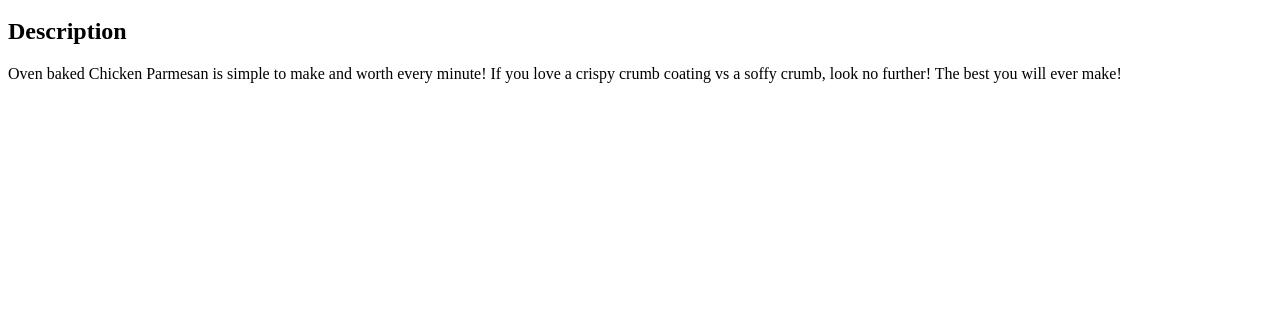
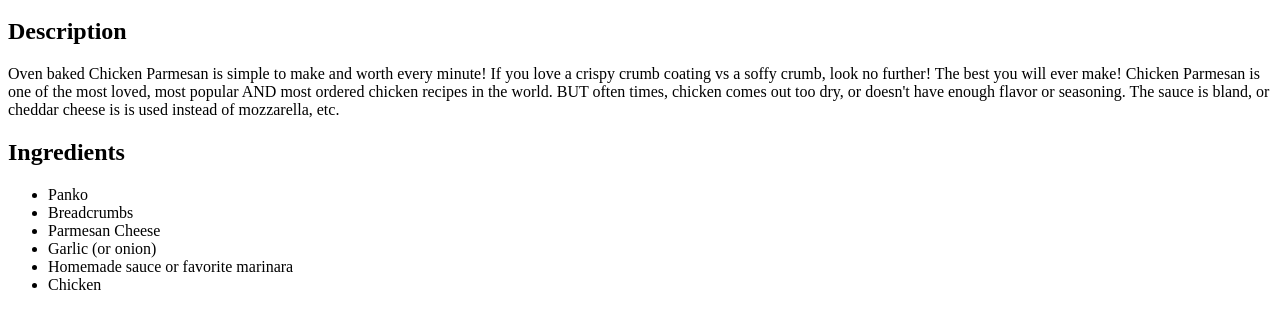
Before and after one commit to tylersortijas/odin-recipes, a plain HTML site: page recipes/chicken-parmesan.html in a window 1280 px wide. Shown: the part 340-668 px from the top of the page. Drawn offline with Linux system fonts and the light colour scheme.

Commit message:
Added Ingredients (Chicken Parmesan)
Added the ingredients list (unordered list) for the chicken parmesan recipe.
Also included for more info for the description of the recipe.

```diff
--- a/recipes/chicken-parmesan.html
+++ b/recipes/chicken-parmesan.html
@@ -1,18 +1,36 @@
 <!DOCTYPE html>
 <html lang="en">
+
 <head>
     <meta charset="UTF-8">
     <meta http-equiv="X-UA-Compatible" content="IE=edge">
     <meta name="viewport" content="width=device-width, initial-scale=1.0">
     <title>Crispy Chicken Parmesan (Parmgigiana)</title>
 </head>
+
 <body>
     <a href="../index.html">Home</a>
     <h1>Crispy Chicken Parmesan (Parmgigiana)</h1>
-    <img src="https://cafedelites.com/wp-content/uploads/2018/04/Chicken-Parmigiana-IMAGE-2-1365x2048.jpg" width="250" alt="Chicken Parmesan on a plate">
-    <h3><em>The best chicken parmesan with a deliciously crispy coating, smothered in a rich homemade tomato sauce and melted mozzarella cheese!</em></h3>
+    <img src="https://cafedelites.com/wp-content/uploads/2018/04/Chicken-Parmigiana-IMAGE-2-1365x2048.jpg" width="250"
+        alt="Chicken Parmesan on a plate">
+    <h3><em>The best chicken parmesan with a deliciously crispy coating, smothered in a rich homemade tomato sauce and
+            melted mozzarella cheese!</em></h3>
 
     <h2>Description</h2>
-    <p>Oven baked Chicken Parmesan is simple to make and worth every minute! If you love a crispy crumb coating vs a soffy crumb, look no further! The best you will ever make!</p>
+    <p>Oven baked Chicken Parmesan is simple to make and worth every minute! If you love a crispy crumb coating vs a
+        soffy crumb, look no further! The best you will ever make! Chicken Parmesan
+        is one of the most loved, most popular AND most ordered chicken recipes in the world. BUT often times, chicken
+        comes out too dry, or doesn't have enough flavor or seasoning. The sauce is bland, or cheddar cheese is
+        is used instead of mozzarella, etc.</p>
+    <h2>Ingredients</h2>
+    <ul>
+        <li>Panko</li>
+        <li>Breadcrumbs</li>
+        <li>Parmesan Cheese</li>
+        <li>Garlic (or onion)</li>
+        <li>Homemade sauce or favorite marinara</li>
+        <li>Chicken</li>
+    </ul>
 </body>
+
 </html>
```
